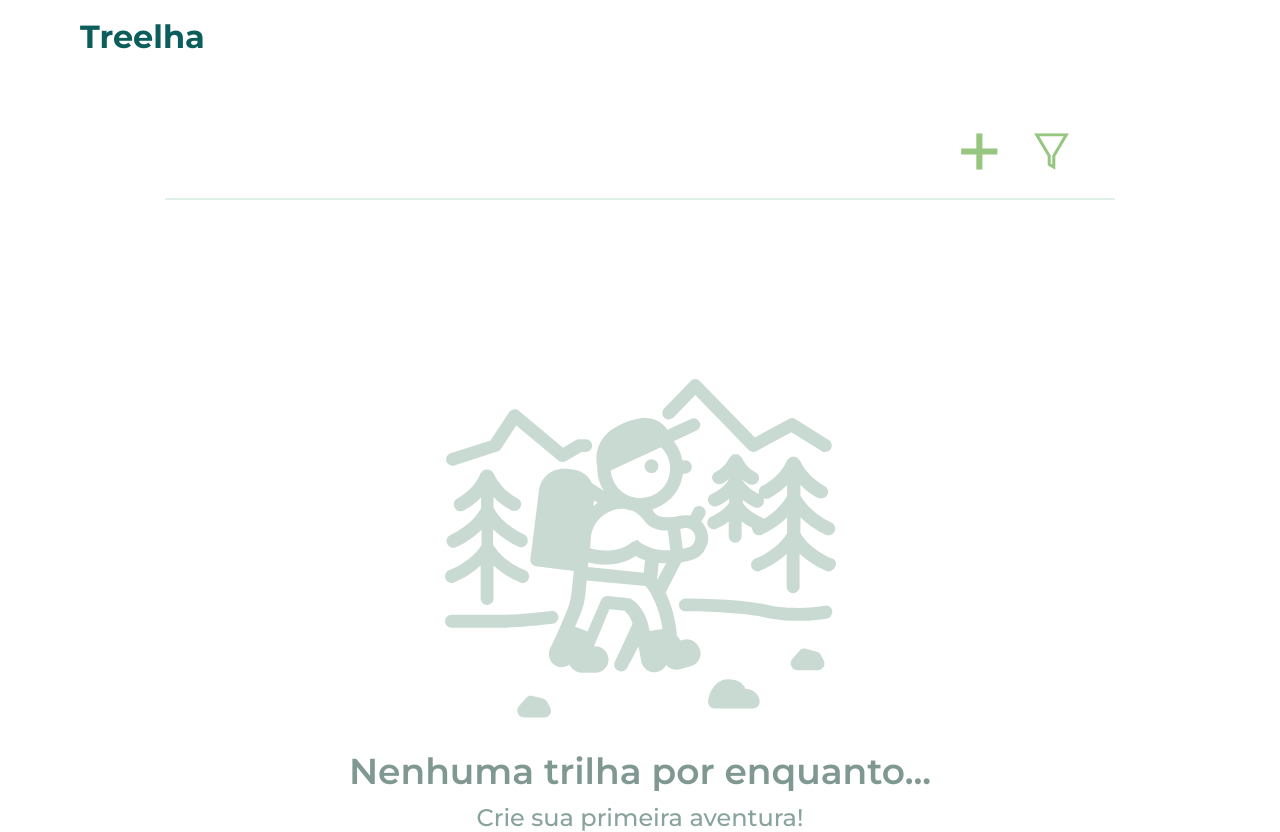
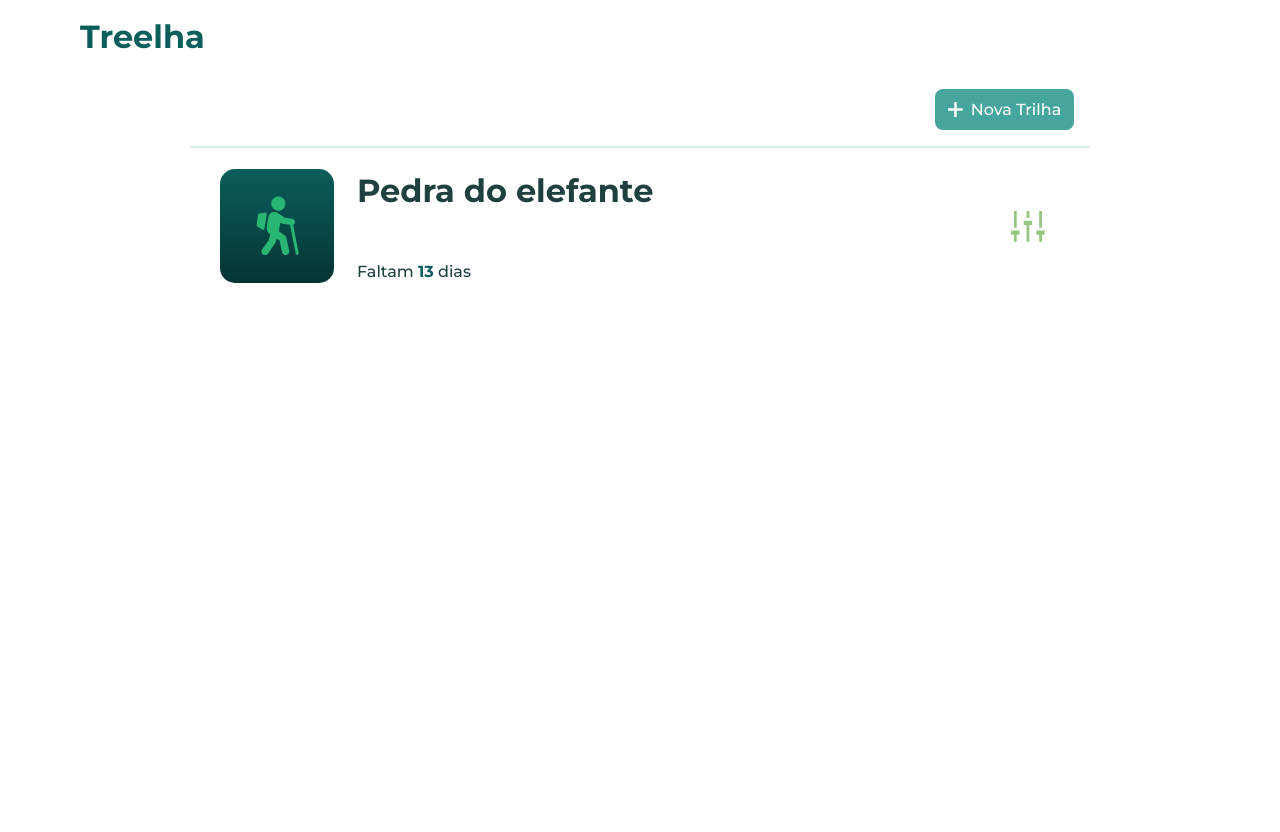
Before and after one commit to B0RGESdaniel/Treelha, a React (Create React App) app: page /treelhas in a window 1280 px wide. After the commit the page ends 800 px from the top, so only its background shows below. Built offline with nearby package versions, Linux system fonts and the light colour scheme; no server answers.

Commit message:
Migrations to styled-components, Page Header deleted

```diff
--- a/src/components/PageHeader/index.tsx
+++ /dev/null
@@ -1,26 +0,0 @@
-import { motion } from 'framer-motion';
-
-import plusImg from '../../assets/images/plus.svg';
-import filterImg from '../../assets/images/filter.svg';
-
-import './styles.scss';
-
-type PageHeaderProps = {
-    title: string;
-    navigateFunction?: () => void;
-}
-
-export function PageHeader({title, navigateFunction}: PageHeaderProps){
-
-    return(
-        <div className="page-header">
-            <div className="content">
-                <motion.h1>{title}</motion.h1>
-                <div className="menu">
-                    <motion.img className="plus" onClick={navigateFunction} whileHover={{ filter: 'brightness(0.85)' }} src={plusImg} alt="Adicionar nova trilha" />
-                    <motion.img className="filter" whileHover={{ filter: 'brightness(0.85)' }} src={filterImg} alt="Filtrar trilhas" />
-                </div>
-            </div>
-        </div>
-    )
-}
--- a/src/components/PageHeader/styles.scss
+++ /dev/null
@@ -1,33 +0,0 @@
-.page-header {
-    width: 100%;
-
-    .content {
-        display: flex;
-        align-items: center;
-        justify-content: space-between;
-        max-width: 950px;
-        margin: 49px auto;
-        border-bottom: 2.5px solid var(--light-green);
-        padding: 0 44px 18px 25px;
-
-        h1 {
-            font-size: 48px;
-            font-weight: 900;
-            cursor: pointer;
-            background: var(--title-gradient);
-            background-clip: text;
-            -webkit-background-clip: text;
-            -webkit-text-fill-color: transparent;
-        }
-
-        .menu {
-            display: flex;
-            align-items: center;
-            gap: 35px;
-
-            .plus, .filter {
-                cursor: pointer;
-            }
-        }
-    }
-}
--- a/src/pages/MyTreelhas/index.tsx
+++ b/src/pages/MyTreelhas/index.tsx
@@ -1,45 +1,46 @@
-//import { useState } from "react";
-import { Header } from "../../components/Header";
-import { PageHeader } from "../../components/PageHeader";
-//import {motion, AnimateSharedLayout } from 'framer-motion';
+//import { useHistory } from "react-router-dom";
 
 import emptyImg from '../../assets/images/empty.svg';
-
-import { useHistory } from "react-router-dom";
-//import { Modal } from "../../components/Modal";
-
 import './styles.scss';
-//import { Treelha } from "../../components/Treelha";
+import plusImg from '../../assets/images/plus.svg'
+import { Treelha } from "../../components/Treelha";
+import { Header } from "../../components/Header";
+import { Container, PageHeader, Empty, TreelhaList } from './styles';
 
 export function MyTreelhas(){
 
-    const empty =  true;
-    const history = useHistory();
+    const empty =  false;
+    // const history = useHistory();
 
-    function handleNewTreelha(){
-        history.push('/treelhas/newtreelha')
-    }
+    // function handleNewTreelha(){
+    //     history.push('/treelhas/newtreelha')
+    // }
 
     return(
         <>
             <Header/>
-
-            <main>
-                <PageHeader navigateFunction={handleNewTreelha} title="Minhas trilhas"/>
-                {/* <Treelha name="Pedra do elefante" date="26-10-2021" type="hiking"/> */}
+            <Container>
+                <PageHeader>
+                    <button>
+                        <img src={plusImg} alt="Adicionar" />
+                        Nova Trilha
+                    </button>
+                </PageHeader>
                 { empty ? (
-                    <div className="empty">
+                    <Empty>
                         <img className="empty-image" src={emptyImg} alt="Nenhuma trilha por enquanto" />
-                        <div className="text">
+                        <div>
                             <h3>Nenhuma trilha por enquanto...</h3>
                             <p>Crie sua primeira aventura!</p>
                         </div>
-                    </div>
+                    </Empty>
                 ) : (
-                    <div></div>
+                    <TreelhaList>
+                        <Treelha name="Pedra do elefante" date="26-10-2021" type="hiking"/>
+                    </TreelhaList>
                 ) }
 
-            </main>
+            </Container>
 
         </>
     )
--- /dev/null
+++ b/src/pages/MyTreelhas/styles.ts
@@ -0,0 +1,67 @@
+import styled from "styled-components";
+
+export const Container = styled.main`
+    display: flex;
+    flex-direction: column;
+    max-width: 900px;
+    margin: 0 auto;
+`;
+
+export const PageHeader = styled.div`
+
+    display: flex;
+    width: 100%;
+    padding: 1rem;
+    border-bottom: 2px solid var(--light-green);
+
+    button {
+        padding: 0.7rem 0.8rem;
+        display: flex;
+        align-items: center;
+        justify-content: center;
+        flex-direction: row;
+        gap: 0.5rem;
+        color: #ffffff;
+        background: var(--water-green);
+        border: none;
+        border-radius: 0.5rem;
+        margin-left: auto;
+        transition: filter linear 0.2s;
+
+        &:hover {
+            filter: brightness(0.9);
+        }
+    }
+`;
+
+export const Empty = styled.div`
+    display: flex;
+    align-items: center;
+    justify-content: center;
+    margin-top: 7rem;
+    flex-direction: column;
+    text-align: center;
+    gap: 2rem;
+
+    img {
+        width: 20rem;
+    }
+
+    h3 {
+        font-size: 2rem;
+        font-weight: 600;
+        color: var(--gray)
+    }
+
+    p {
+        margin-top: 0.5rem;
+        font-size: 1.4rem;
+        font-weight: 500;
+        color: var(--gray);
+
+    }
+`;
+
+export const TreelhaList = styled.ul`
+
+`;
--- a/src/pages/NewTreelha/index.tsx
+++ b/src/pages/NewTreelha/index.tsx
@@ -1,5 +1,4 @@
 import { Header } from "../../components/Header";
-import { PageHeader } from "../../components/PageHeader";
 //import { useForm } from "react-hook-form";
 
 import './styles.scss';
@@ -8,7 +7,6 @@ export function NewTreelha(){
     return(
         <>
             <Header/>
-            <PageHeader title="Crie sua trilha"/>
             <main>
             <form>
                 <input type="text" className="input name" placeholder="Nome da trilha" />
--- a/src/styles/global.ts
+++ b/src/styles/global.ts
@@ -36,4 +36,8 @@ export default createGlobalStyle`
     body, input, button, textarea {
         font: 16px 'Montserrat', sans-serif;
     }
+
+    button {
+        cursor: pointer;
+    }
 `;
```
Also changed, not shown: src/assets/images/empty.svg, src/assets/images/plus.svg.
